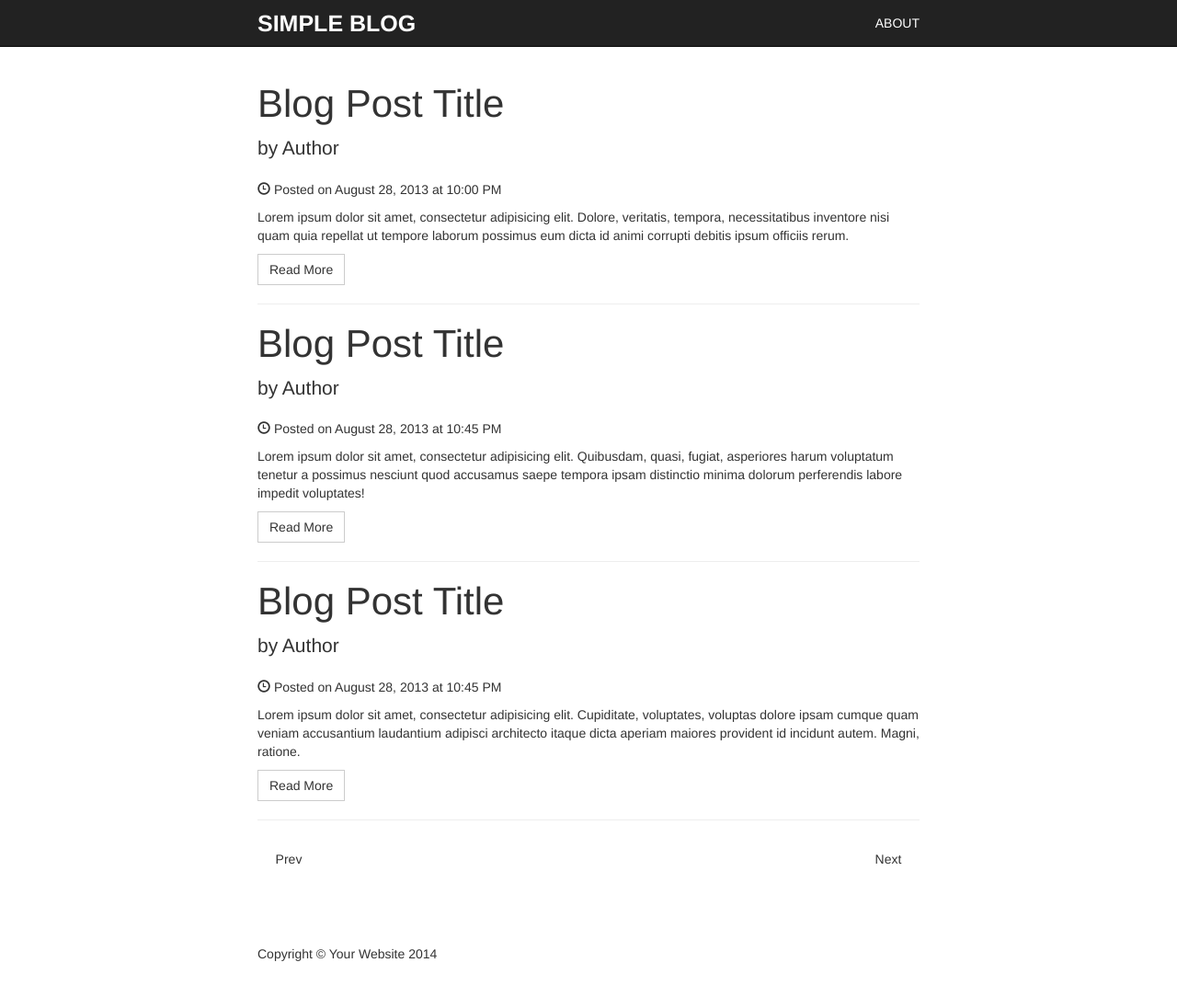
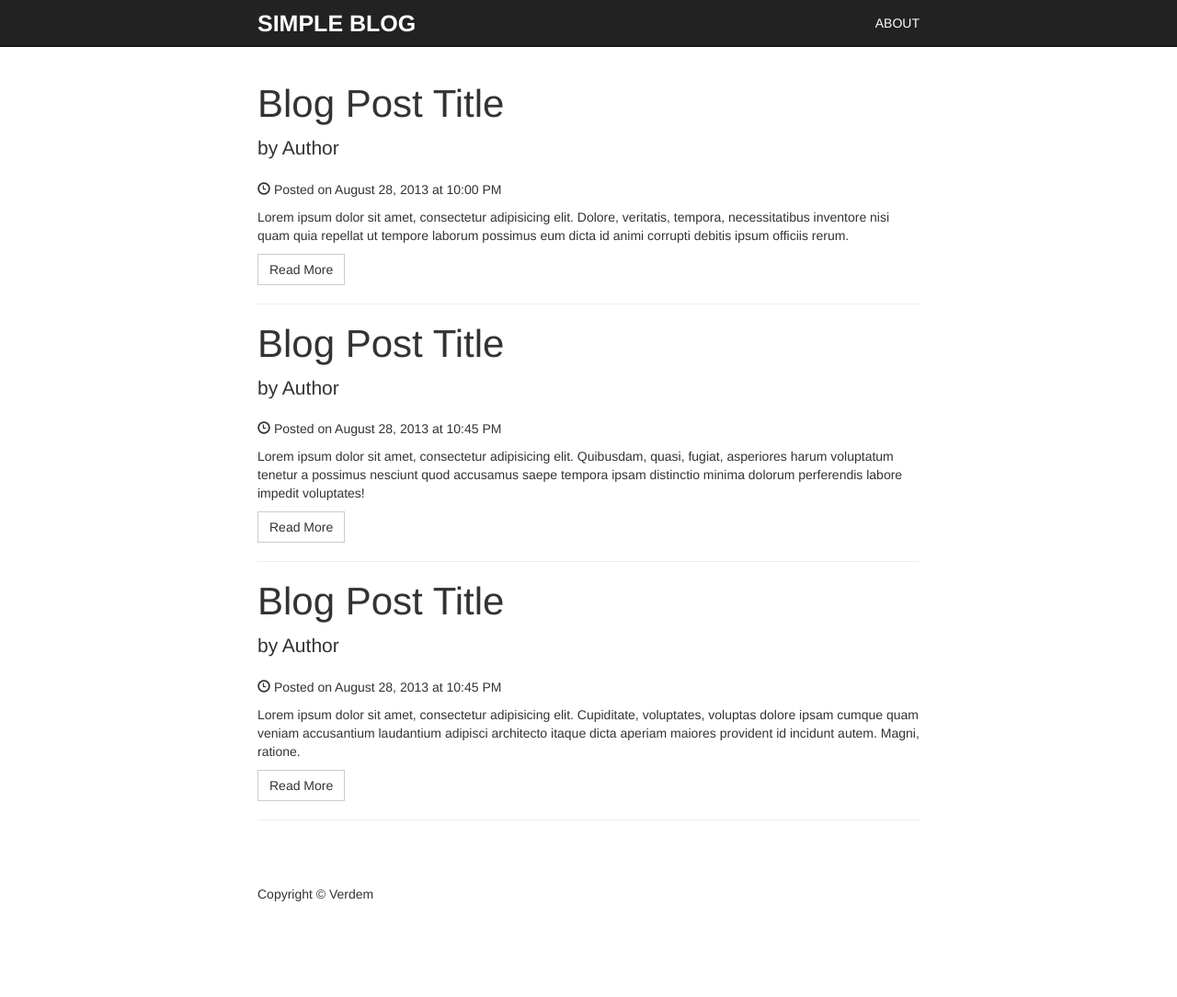
Before and after one commit to Verdem-crypto/verdem-crypto.github.io, a Jekyll site: the page gitblog/index.html, which Jekyll copies as it is, in a window 1280 px wide and 1107 px high. Shown: the top 1084 px of the window at 92% size. Built offline with Jekyll 4.4.1, drawn with Linux system fonts in a browser that asks for light colours.

Commit message:
Update index.html

```diff
--- a/gitblog/index.html
+++ b/gitblog/index.html
@@ -115,7 +115,7 @@
             <li class="next">
               <a href="#">Next</a>
             </li>
-          </ul>
+          </ul> -->
 
         </div>
 
@@ -130,7 +130,7 @@
       <div class="container">
         <div class="row">
           <div class="col-lg-12">
-            <p>Copyright &copy; Your Website 2014</p>
+            <p>Copyright &copy; Verdem</p>
           </div>
           <!-- /.col-lg-12 -->
         </div>
```
Also changed, not shown: other parts of gitblog/index.html (+1 -1 lines).
